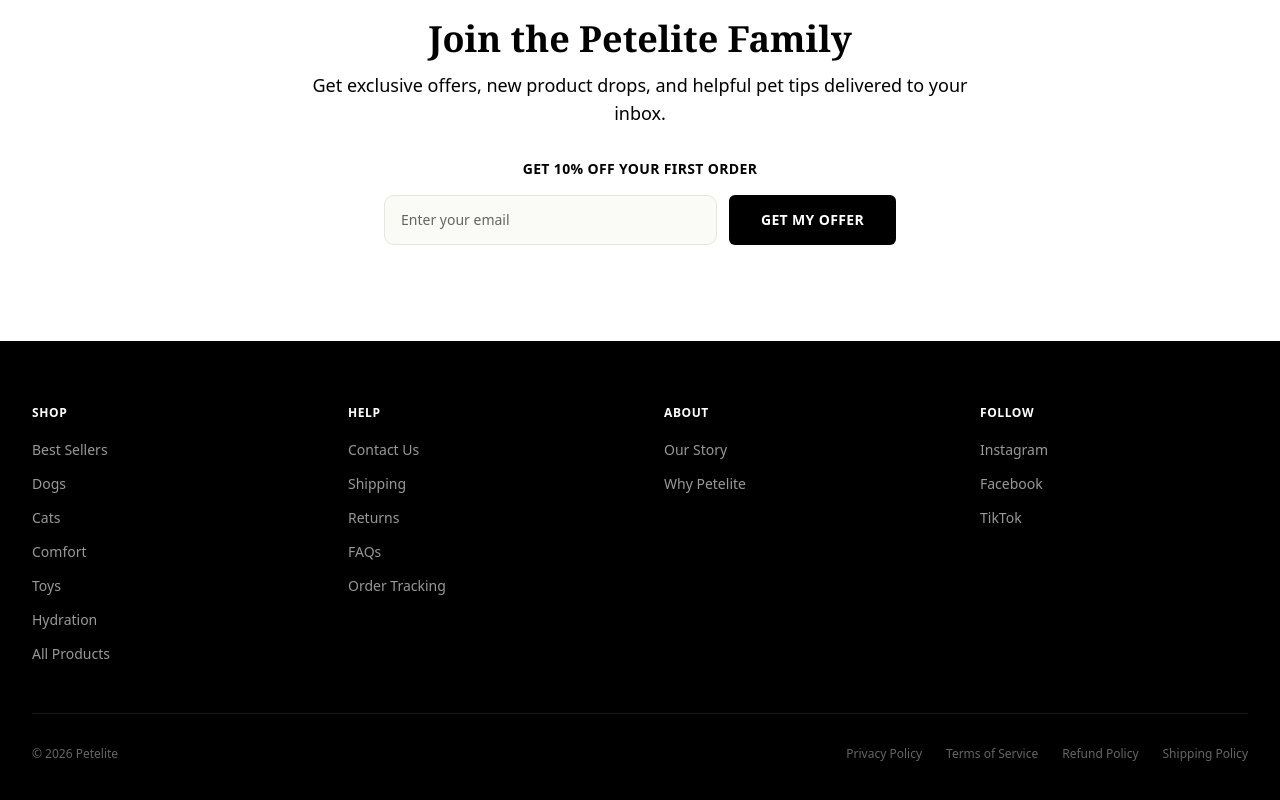
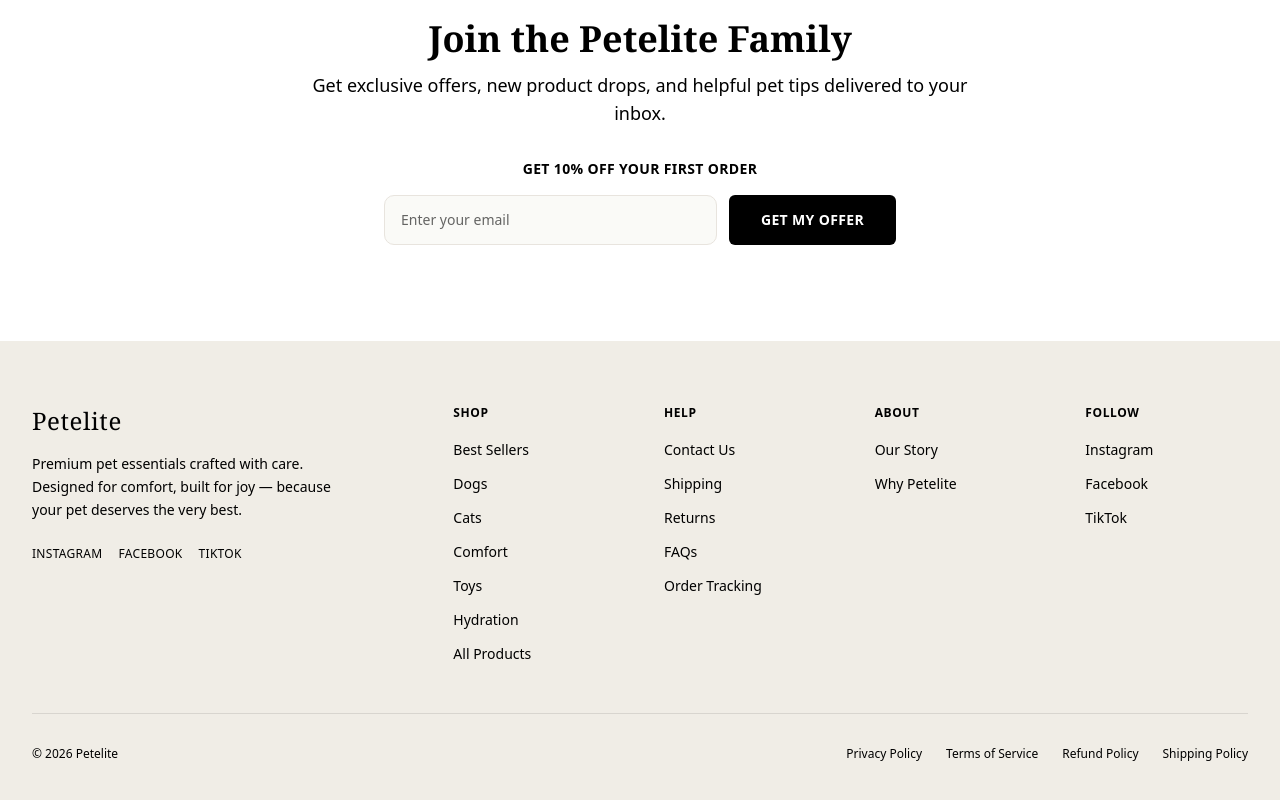
Before and after one commit to infojohntheleader-boop/petelite, a Next.js app: page / in a window 1280 px wide. Shown: the part 5952-6752 px from the top of the page. Built offline with nearby package versions, Linux system fonts and the light colour scheme; a web font is replaced by a local one.

Commit message:
ba4bab1f-4fb3-450d-a480-a2c9913b8ba1

```diff
--- a/src/components/petelite/Footer.tsx
+++ b/src/components/petelite/Footer.tsx
@@ -38,12 +38,40 @@
 
 export function Footer() {
   return (
-    <footer className="bg-charcoal text-white/80">
+    <footer className="bg-[#F0EDE6]">
       <div className="max-w-7xl mx-auto px-4 sm:px-6 lg:px-8 py-12 sm:py-16">
-        <div className="grid grid-cols-2 md:grid-cols-4 gap-8 lg:gap-12">
+        <div className="grid grid-cols-2 md:grid-cols-6 gap-8 lg:gap-12">
+          {/* Brand / Logo Section — spans 2 cols */}
+          <div className="col-span-2">
+            <a href="#" className="inline-block">
+              <span className="font-serif text-2xl tracking-wide text-black">
+                Petelite
+              </span>
+            </a>
+            <p className="mt-4 text-sm leading-relaxed text-black max-w-xs">
+              Premium pet essentials crafted with care.
+              Designed for comfort, built for joy — because
+              your pet deserves the very best.
+            </p>
+            {/* Social icons row under brand text */}
+            <div className="mt-6 flex items-center gap-4">
+              {socialLinks.map((link) => (
+                <a
+                  key={link.label}
+                  href={link.href}
+                  target="_blank"
+                  rel="noopener noreferrer"
+                  className="text-xs font-medium tracking-wide uppercase text-black hover:text-brand transition-colors"
+                >
+                  {link.label}
+                </a>
+              ))}
+            </div>
+          </div>
+
           {/* Shop */}
           <div>
-            <h3 className="text-xs font-semibold tracking-wider uppercase text-white mb-4">
+            <h3 className="text-xs font-semibold tracking-wider uppercase text-black mb-4">
               SHOP
             </h3>
             <ul className="space-y-2.5">
@@ -51,7 +79,7 @@
                 <li key={link.label}>
                   <a
                     href={link.href}
-                    className="text-sm text-white/60 hover:text-white transition-colors"
+                    className="text-sm text-black hover:text-brand transition-colors"
                   >
                     {link.label}
                   </a>
@@ -62,7 +90,7 @@
 
           {/* Help */}
           <div>
-            <h3 className="text-xs font-semibold tracking-wider uppercase text-white mb-4">
+            <h3 className="text-xs font-semibold tracking-wider uppercase text-black mb-4">
               HELP
             </h3>
             <ul className="space-y-2.5">
@@ -70,7 +98,7 @@
                 <li key={link.label}>
                   <a
                     href={link.href}
-                    className="text-sm text-white/60 hover:text-white transition-colors"
+                    className="text-sm text-black hover:text-brand transition-colors"
                   >
                     {link.label}
                   </a>
@@ -81,7 +109,7 @@
 
           {/* About */}
           <div>
-            <h3 className="text-xs font-semibold tracking-wider uppercase text-white mb-4">
+            <h3 className="text-xs font-semibold tracking-wider uppercase text-black mb-4">
               ABOUT
             </h3>
             <ul className="space-y-2.5">
@@ -89,7 +117,7 @@
                 <li key={link.label}>
                   <a
                     href={link.href}
-                    className="text-sm text-white/60 hover:text-white transition-colors"
+                    className="text-sm text-black hover:text-brand transition-colors"
                   >
                     {link.label}
                   </a>
@@ -99,8 +127,8 @@
           </div>
 
           {/* Follow */}
-          <div>
-            <h3 className="text-xs font-semibold tracking-wider uppercase text-white mb-4">
+          <div className="hidden md:block">
+            <h3 className="text-xs font-semibold tracking-wider uppercase text-black mb-4">
               FOLLOW
             </h3>
             <ul className="space-y-2.5">
@@ -110,7 +138,7 @@
                     href={link.href}
                     target="_blank"
                     rel="noopener noreferrer"
-                    className="text-sm text-white/60 hover:text-white transition-colors"
+                    className="text-sm text-black hover:text-brand transition-colors"
                   >
                     {link.label}
                   </a>
@@ -121,8 +149,8 @@
         </div>
 
         {/* Bottom bar */}
-        <div className="mt-12 pt-8 border-t border-white/10 flex flex-col sm:flex-row items-center justify-between gap-4">
-          <p className="text-xs text-white/40">
+        <div className="mt-12 pt-8 border-t border-black/10 flex flex-col sm:flex-row items-center justify-between gap-4">
+          <p className="text-xs text-black">
             © {new Date().getFullYear()} Petelite
           </p>
           <div className="flex flex-wrap items-center gap-4 sm:gap-6">
@@ -130,7 +158,7 @@
               <a
                 key={link.label}
                 href={link.href}
-                className="text-xs text-white/40 hover:text-white/70 transition-colors"
+                className="text-xs text-black hover:text-brand transition-colors"
               >
                 {link.label}
               </a>
```
Also changed, not shown: upload/999999999999999999999999.PNG (added).
